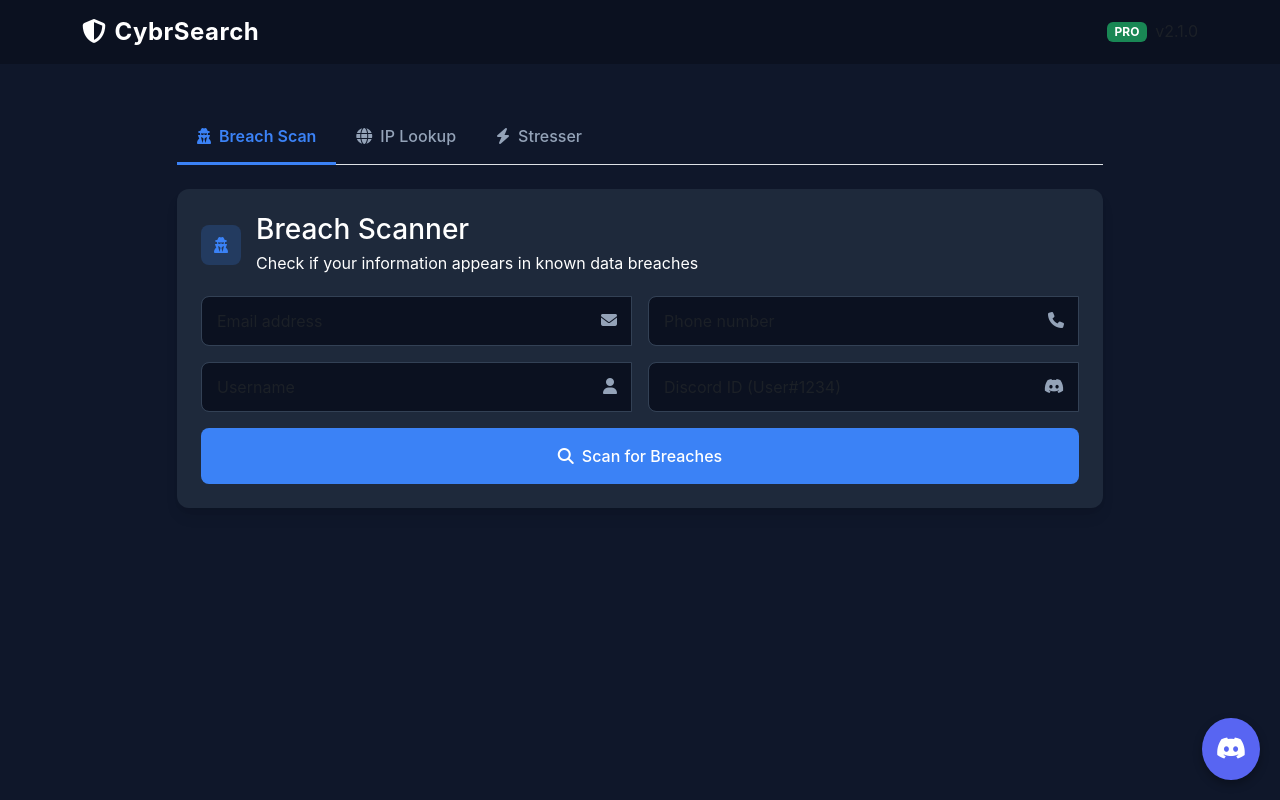
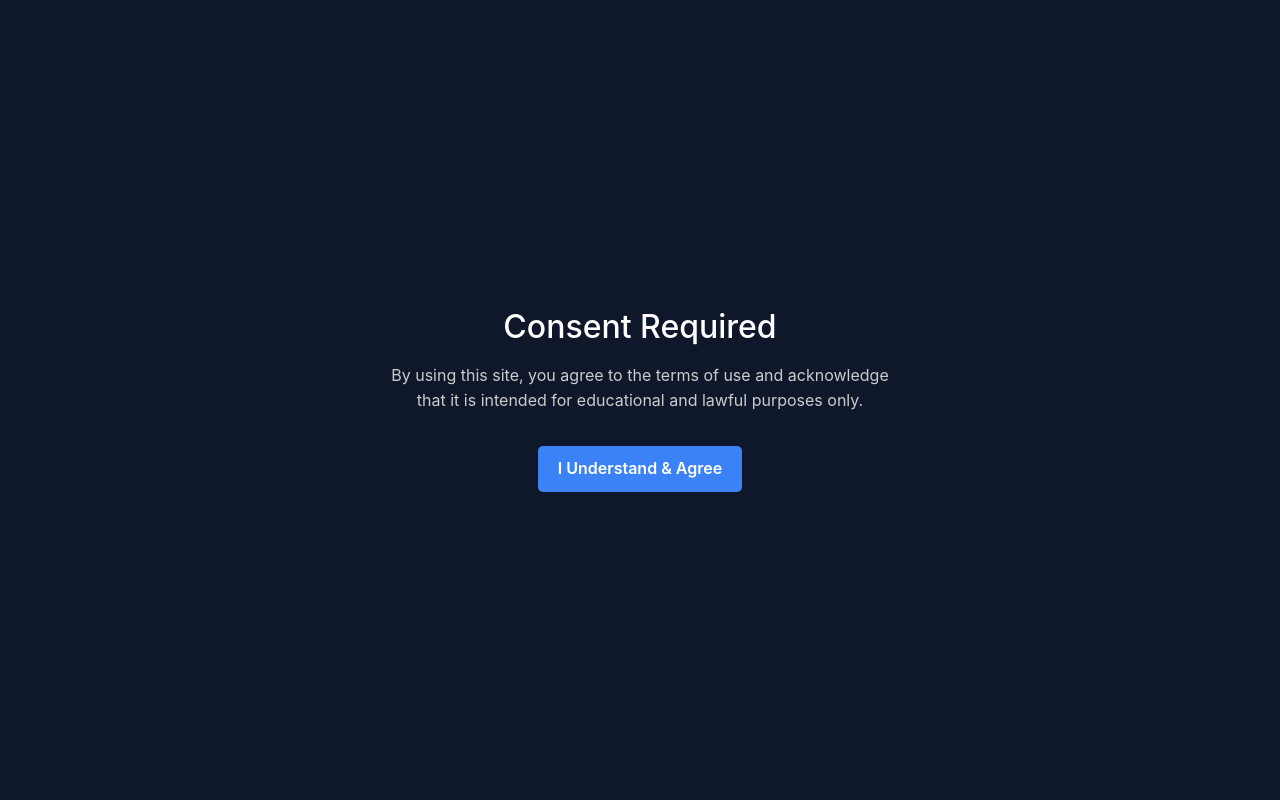
Before and after one commit to 2xricooo/CybrSearch, a plain HTML site: page index.html in a window 1280 px wide. Drawn offline with nearby package versions, Linux system fonts and the light colour scheme; no server answers.

Commit message:
Update index.html

```diff
--- a/index.html
+++ b/index.html
@@ -316,6 +316,26 @@
 </style>
 </head>
 <body>
+<div id="consentOverlay" style="position:fixed;top:0;left:0;width:100%;height:100%;background:#0f172a;z-index:99999;display:flex;align-items:center;justify-content:center;flex-direction:column;text-align:center;padding:20px;">
+<h2 style="color:white;margin-bottom:1rem;">Consent Required</h2>
+<p style="color:#ccc;max-width:500px;margin-bottom:2rem;">By using this site, you agree to the terms of use and acknowledge that it is intended for educational and lawful purposes only.</p>
+<button onclick="acceptConsent()" style="padding:10px 20px;border:none;background:#3b82f6;color:white;border-radius:5px;font-weight:600;">
+    I Understand &amp; Agree
+  </button>
+</div>
+<script>
+  function acceptConsent() {
+    localStorage.setItem("consentGiven", "true");
+    document.getElementById("consentOverlay").style.display = "none";
+  }
+  window.addEventListener("load", () => {
+    if (localStorage.getItem("consentGiven") !== "true") {
+      document.getElementById("consentOverlay").style.display = "flex";
+    } else {
+      document.getElementById("consentOverlay").style.display = "none";
+    }
+  });
+</script>
 <nav class="navbar navbar-expand-lg navbar-dark" style="background-color: var(--darker-bg)">
 <div class="container">
 <a class="navbar-brand" href="#">
```
